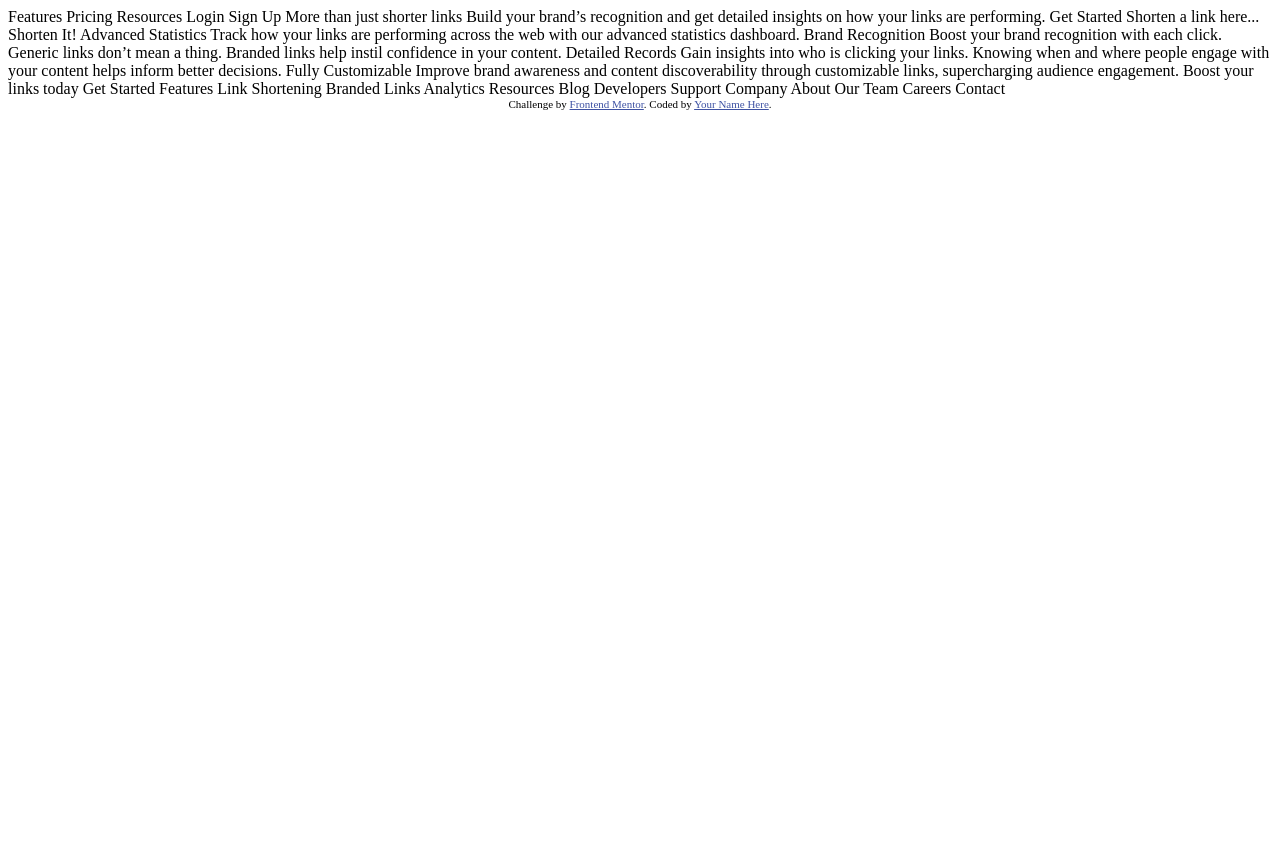
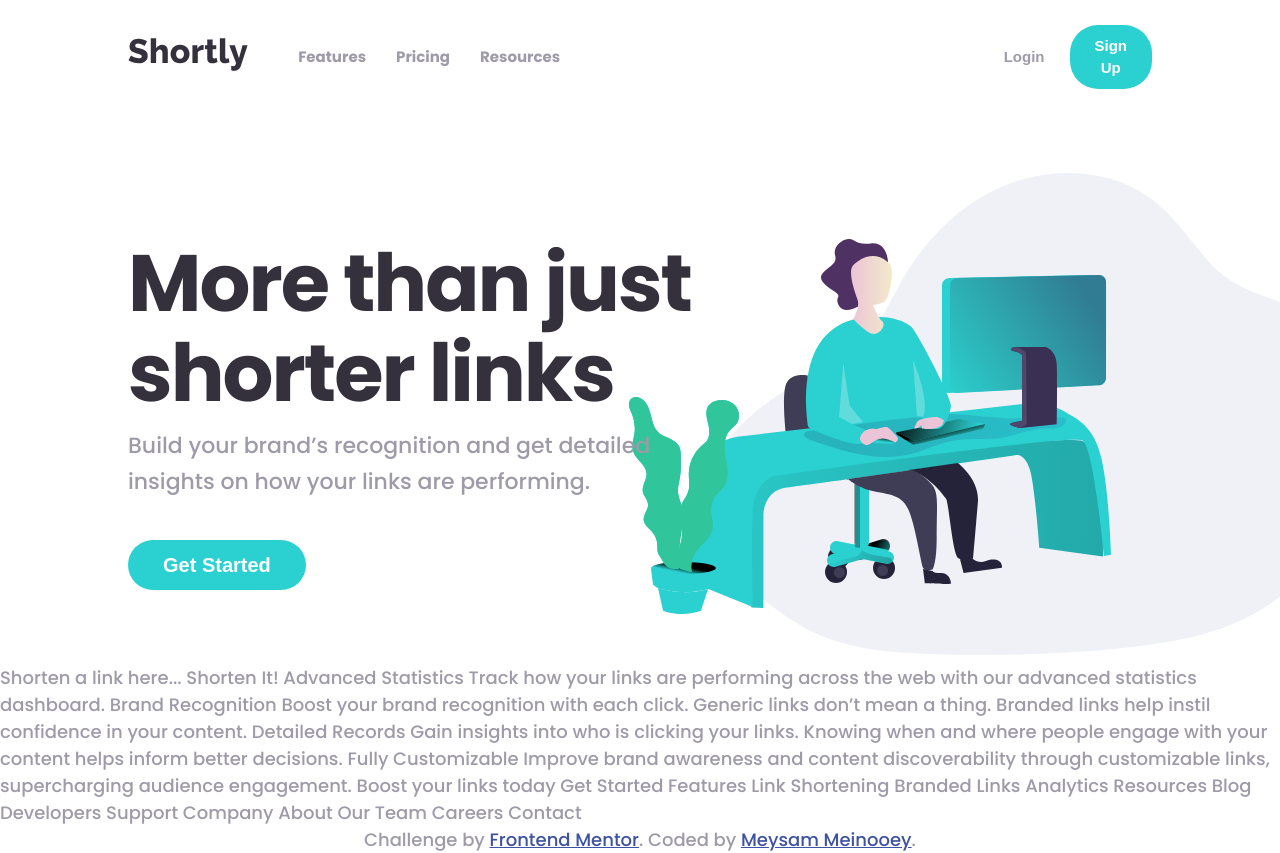
Before and after one commit to meysamminoo/url-shortening-api, a plain HTML site: page index.html in a window 1280 px wide. Before the commit the page ends 800 px from the top, so only its background shows below. Drawn offline with Linux system fonts and the light colour scheme.

Commit message:
add header and started

```diff
--- a/index.html
+++ b/index.html
@@ -1,85 +1,62 @@
 <!DOCTYPE html>
 <html lang="en">
   <head>
-  <meta charset="UTF-8">
-  <meta name="viewport" content="width=device-width, initial-scale=1.0"> <!-- displays site properly based on user's device -->
+    <meta charset="UTF-8" />
+    <meta name="viewport" content="width=device-width, initial-scale=1.0" />
+    <!-- displays site properly based on user's device -->
 
-  <link rel="icon" type="image/png" sizes="32x32" href="./images/favicon-32x32.png">
-
+    <link
+      rel="icon"
+      type="image/png"
+      sizes="32x32"
+      href="./images/favicon-32x32.png"
+    />
+    <link rel="stylesheet" href="style.css" />
     <title>Frontend Mentor | Shortly URL shortening API Challenge</title>
-
-  <!-- Feel free to remove these styles or customise in your own stylesheet 👍 -->
-  <style>
-    .attribution { font-size: 11px; text-align: center; }
-    .attribution a { color: hsl(228, 45%, 44%); }
-  </style>
   </head>
   <body>
-
-  Features
-  Pricing
-  Resources
-
-  Login
-  Sign Up
-
-  More than just shorter links
-
-  Build your brand’s recognition and get detailed insights
-  on how your links are performing.
-
-  Get Started
-
-  Shorten a link here...
-
-  Shorten It!
-
-  Advanced Statistics
-
-  Track how your links are performing across the web with our
-  advanced statistics dashboard.
-
-  Brand Recognition
-
-  Boost your brand recognition with each click. Generic links don’t
-  mean a thing. Branded links help instil confidence in your content.
-
-  Detailed Records
-
-  Gain insights into who is clicking your links. Knowing when and where
-  people engage with your content helps inform better decisions.
-
-  Fully Customizable
-
-  Improve brand awareness and content discoverability through customizable
-  links, supercharging audience engagement.
-
-  Boost your links today
-
-  Get Started
-
-  Features
-
-  Link Shortening
-  Branded Links
-  Analytics
-
-  Resources
-
-  Blog
-  Developers
-  Support
-
-  Company
-
-  About
-  Our Team
-  Careers
-  Contact
+    <header class="header">
+      <div class="logo">
+        <img src="images/logo.svg" class="img" alt="logo" />
+      </div>
+      <nav class="nav">
+        <ul class="menu">
+          <li><a href="#">Features</a></li>
+          <li><a href="#">Pricing</a></li>
+          <li><a href="#">Resources</a></li>
+        </ul>
+      </nav>
+      <div class="box-button">
+        <button class="btn">Login</button>
+        <button class="btn sign-up">Sign Up</button>
+      </div>
+    </header>
+    <section class="started">
+      <div class="wrapper-started">
+        <h1 class="title-started">More than just shorter links</h1>
+        <p class="text-started">
+          Build your brand’s recognition and get detailed insights on how your
+          links are performing.
+        </p>
+        <button class="btn-started">Get Started</button>
+      </div>
+    </section>
+    Shorten a link here... Shorten It! Advanced Statistics Track how your links
+    are performing across the web with our advanced statistics dashboard. Brand
+    Recognition Boost your brand recognition with each click. Generic links
+    don’t mean a thing. Branded links help instil confidence in your content.
+    Detailed Records Gain insights into who is clicking your links. Knowing when
+    and where people engage with your content helps inform better decisions.
+    Fully Customizable Improve brand awareness and content discoverability
+    through customizable links, supercharging audience engagement. Boost your
+    links today Get Started Features Link Shortening Branded Links Analytics
+    Resources Blog Developers Support Company About Our Team Careers Contact
 
     <div class="attribution">
-    Challenge by <a href="https://www.frontendmentor.io?ref=challenge" target="_blank">Frontend Mentor</a>.
-    Coded by <a href="#">Your Name Here</a>.
+      Challenge by
+      <a href="https://www.frontendmentor.io?ref=challenge" target="_blank"
+        >Frontend Mentor</a
+      >. Coded by <a href="#">Meysam Meinooey</a>.
     </div>
   </body>
 </html>
--- a/style.css
+++ b/style.css
@@ -0,0 +1,162 @@
+@font-face {
+  font-family: "Poppins";
+  src: url(./fonts/Poppins-Bold.ttf);
+  font-weight: 700;
+  font-style: normal;
+  font-display: auto;
+}
+@font-face {
+  font-family: "Poppins";
+  src: url(./fonts/Poppins-Medium.ttf);
+  font-weight: 500;
+  font-style: normal;
+  font-display: auto;
+}
+:root {
+  --green: #2bd0d0;
+  --main-color: #34313d;
+  --primary-color: #3a3054;
+  --second-color: #4b3f6b;
+  --background-color: #4b3f6b;
+  --light-color: #eff1f7;
+  --color: #9e9aa8;
+}
+* {
+  padding: 0;
+  margin: 0;
+  box-sizing: border-box;
+}
+html {
+  font-size: 62.5%;
+  font-family: "Poppins";
+}
+body {
+  width: 100%;
+  min-width: 37.5rem;
+  min-height: 100vh;
+  display: flex;
+  flex-direction: column;
+  justify-content: flex-start;
+  align-items: center;
+  font-size: 1.8rem;
+  color: var(--color);
+}
+button,
+input {
+  border: none;
+  outline: none;
+  background-color: #fff;
+}
+ul,
+ol {
+  list-style: none;
+}
+a {
+  text-decoration: none;
+}
+/* *header */
+.header {
+  width: 80%;
+  display: flex;
+  flex-direction: row;
+  justify-content: space-between;
+  align-items: center;
+  margin: 2rem 0;
+  font-weight: 700;
+  font-size: 1.5rem;
+  line-height: 2.2rem;
+  margin: 2.5rem;
+}
+.logo {
+  flex: 2;
+}
+.logo .img {
+  width: 12rem;
+  height: 3.3rem;
+}
+.nav {
+  flex: 8;
+}
+.menu {
+  display: flex;
+  flex-direction: row;
+  justify-content: flex-start;
+  align-items: center;
+}
+.menu li {
+  margin: 0 1.5rem;
+}
+.menu li:first-child {
+  margin-left: 0;
+}
+.menu li a {
+  color: var(--color);
+}
+.box-button {
+  flex: 2;
+  display: flex;
+  justify-content: space-between;
+  align-items: center;
+}
+.box-button .btn {
+  font-weight: 700;
+  font-size: 1.5rem;
+  line-height: 2.2rem;
+  color: var(--color);
+  padding: 1rem 2.5rem;
+}
+.box-button .sign-up {
+  background-color: var(--green);
+  color: #fff;
+  border-radius: 2.8rem;
+}
+/* *started */
+.started {
+  width: 100%;
+  min-height: 50rem;
+  display: flex;
+  justify-content: center;
+  align-items: center;
+  background-image: url(./images/illustration-working.svg);
+  background-repeat: no-repeat;
+  background-position: 115%;
+  margin-top: 5rem;
+}
+.wrapper-started {
+  width: 80%;
+  display: flex;
+  flex-direction: column;
+  justify-content: center;
+  align-items: flex-start;
+}
+.title-started {
+  width: 57rem;
+  font-size: 8rem;
+  line-height: 9rem;
+  color: var(--main-color);
+  letter-spacing: -2px;
+  font-weight: 700;
+}
+.text-started {
+  width: 57rem;
+  font-size: 2.2rem;
+  line-height: 3.6rem;
+  color: #9e9aa8;
+  font-weight: 500;
+  margin: 1rem 0;
+}
+.btn-started {
+  background-color: var(--green);
+  padding: 1rem 3.5rem;
+  color: #fff;
+  font-size: 2rem;
+  line-height: 3rem;
+  border-radius: 2.8rem;
+  font-weight: 700;
+  margin-top: 3rem;
+}
+
+.attribution a {
+  color: hsl(228, 45%, 44%);
+  text-decoration: underline;
+}
```
Also changed, not shown: fonts/Poppins-Bold.ttf (added), fonts/Poppins-Medium.ttf (added). Lines whose indentation alone changed are shown as unchanged.
